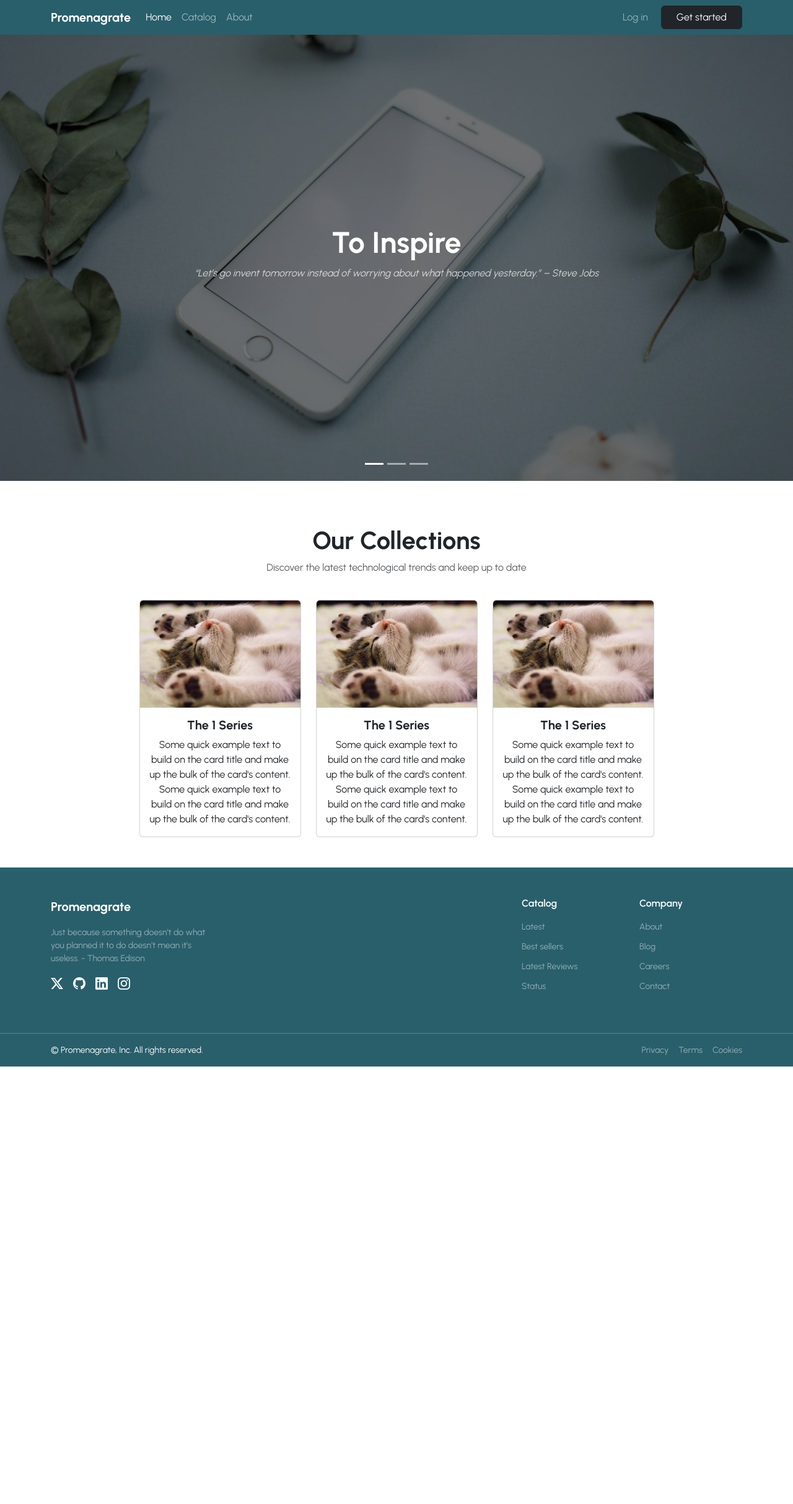
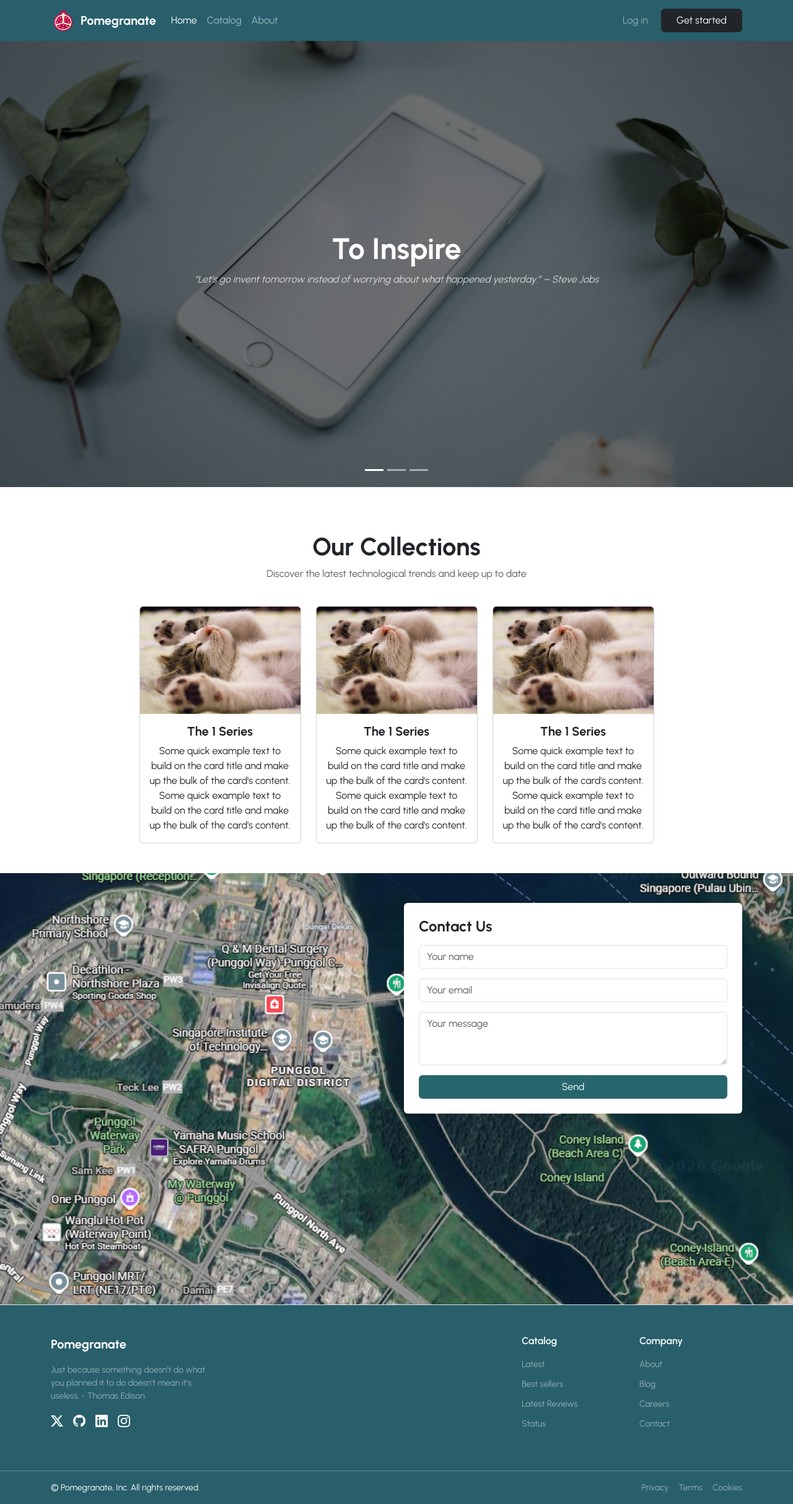
Before and after one commit to lionellim777/INF1005-Website-Project, a PHP site: page / in a window 1280 px wide. Shown: the whole page at 62% size. Before the commit the page ends 1721 px from the top, so only its background shows below. Run offline with PHP 8.4, Linux system fonts and the light colour scheme.

Commit message:
Added contact portion in home

```diff
--- a/css/main.css
+++ b/css/main.css
@@ -34,3 +34,16 @@ body{
     color: rgba(255, 255, 255, 0.75);
     font-style: italic;
 }
+
+#contact-map{
+    object-fit: cover;
+    object-position: center;
+}
+
+#contact-container{
+    min-height:600px
+}
+
+#contact-submit{
+    background-color: #28666e
+}
--- a/inc/footer.inc.php
+++ b/inc/footer.inc.php
@@ -3,7 +3,7 @@
     <div class="container py-5">
       <div class="row g-4">
         <div class="col-12 col-md-4 col-lg-3">
-          <a href="/" class="text-decoration-none text-white fw-bold fs-5">Promenagrate</a>
+          <a href="/" class="text-decoration-none text-white fw-bold fs-5">Pomegranate</a>
           <p class="text-white-50 small mt-3">
             Just because something doesn’t do what you planned it to do doesn’t mean it’s useless. - Thomas Edison
           </p>
@@ -49,7 +49,7 @@
     <div class="border-top border-white border-opacity-25">
       <div class="container py-3 d-flex flex-column flex-md-row align-items-center justify-content-between gap-2">
         <p class="text-white small mb-0">
-          &copy; <span id="year"></span> Promenagrate, Inc. All rights reserved.
+          &copy; <span id="year"></span> Pomegranate, Inc. All rights reserved.
         </p>
         <div class="d-flex gap-3">
           <a href="/privacy" class="text-white-50 text-decoration-none small">Privacy</a>
--- a/inc/nav.inc.php
+++ b/inc/nav.inc.php
@@ -1,6 +1,9 @@
 <nav class="navbar navbar-expand-lg sticky-top navbar-dark">
     <div class="container">
-      <a class="navbar-brand fw-bold" href="/">Promenagrate</a>
+        <a href="/" class="navbar-brand d-flex align-items-center gap-2">
+            <img src="assets/logo.png" alt="Logo" height="40">
+            <span class="fw-bold text-white">Pomegranate</span>
+        </a>
 
       <!-- Hamburger toggler (mobile) -->
       <button class="navbar-toggler" type="button" data-bs-toggle="collapse" data-bs-target="#navbarContent"
--- a/index.php
+++ b/index.php
@@ -59,7 +59,6 @@
     </div>
 
     <div class="container my-5">
-
         <div class="text-center py-4">
             <h1 class="fw-bold">Our Collections</h1>
             <p class="text-muted">Discover the latest technological trends and keep up to date</p>
@@ -102,6 +101,27 @@
         </div>
     </div>
 
+    <section class="position-relative py-5">
+        <img id="contact-map" src="assets/contact-map-2.png" alt="contact-map"
+            class="position-absolute top-0 start-0 w-100 h-100">
+        <div id="contact-container" class="container position-relative">
+            <div class="row justify-content-end">
+                <div class="col-md-6">
+                    <div class="bg-white rounded p-4">
+                        <h4 class="fw-bold mb-3">Contact Us</h4>
+                        <form>
+                            <div class="mb-3"><input type="text" class="form-control" placeholder="Your name"></div>
+                            <div class="mb-3"><input type="email" class="form-control" placeholder="Your email"></div>
+                            <div class="mb-3"><textarea class="form-control" placeholder="Your message" rows="3"></textarea></div>
+                            <button id="contact-submit"type="submit" class="btn w-100 text-white">Send</button>
+                        </form>
+                    </div>
+                </div>
+            </div>
+        </div>
+    </section>
+
+
     <?php
         include "inc/footer.inc.php";
     ?>
```
Also changed, not shown: assets/contact-map-2.png (added), assets/contact-map.png (added), assets/logo.png (added).
